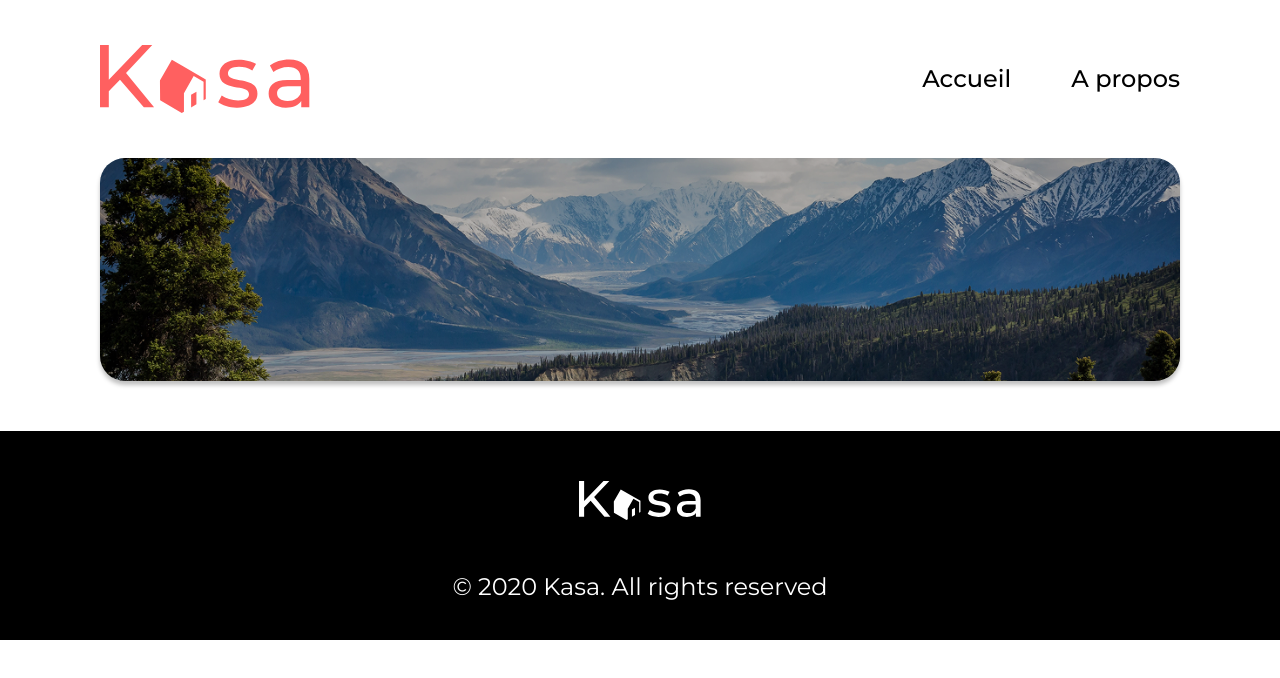
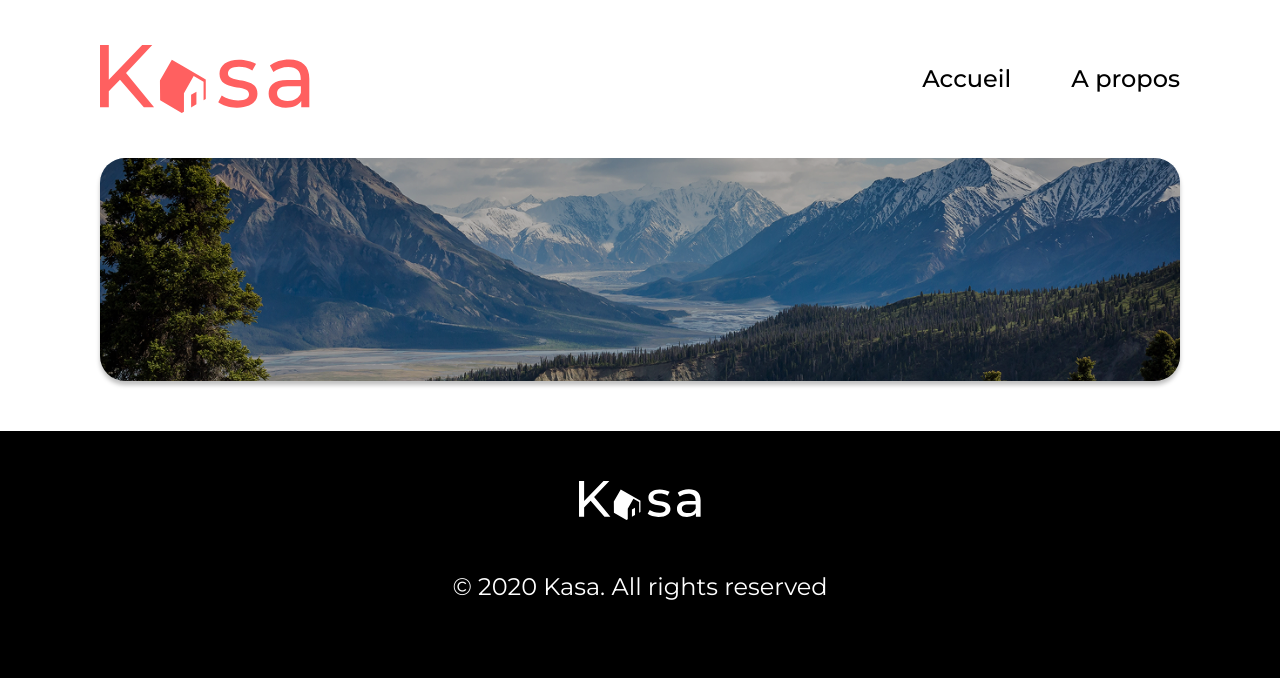
Before and after one commit to LucDub-code/P5-OC-LD-Web-App-Location-Immo-Kasa, a React (Vite) app: page / in a window 1280 px wide. Shown: the top 678 px of the page. Built offline with nearby package versions, Linux system fonts and the light colour scheme.

Commit message:
Adaptation du Footer en hauteur

```diff
--- a/src/App.jsx
+++ b/src/App.jsx
@@ -7,12 +7,14 @@ import Footer from './components/Footer/Footer'
 export default function App() {
   return (
     <>
-      <div className="app">
+    <div className="app">
+      <div className="app__content">
         <Header />
         {/* <Home /> */}
         <About />
       </div>
       <Footer />
+    </div>
     </>
   )
 }
--- a/src/App.scss
+++ b/src/App.scss
@@ -1,4 +1,9 @@
 .app {
-  margin: 0 100px;
-  max-width: 1240px;
+  min-height: 100vh;
+  display: flex;
+  flex-direction: column;
+  &__content {
+    margin: 0 100px;
+    max-width: 1240px;
+  }
 }
--- a/src/components/Footer/Footer.scss
+++ b/src/components/Footer/Footer.scss
@@ -1,6 +1,6 @@
 .footer {
   width: 100%;
-  height: 209px;
+  flex-grow: 1;
   background-color: #000;
   &__container {
     width: 100%;
@@ -20,5 +20,6 @@
     font-weight: 400;
     line-height: 1.42;
     color: #fff;
+    margin-bottom: 50px;
   }
 }
```
